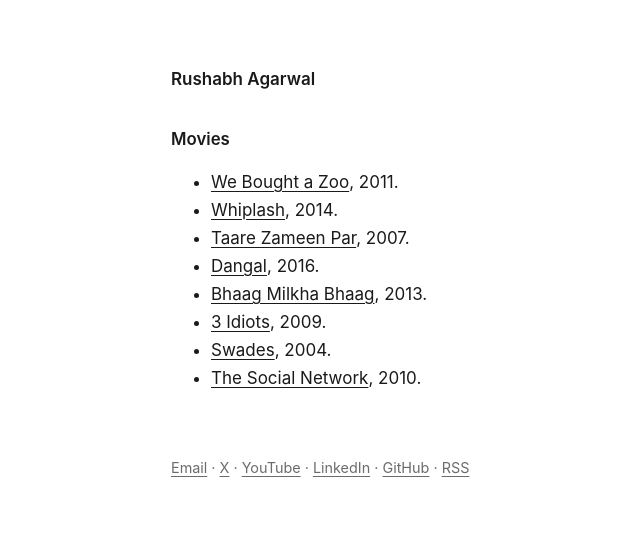
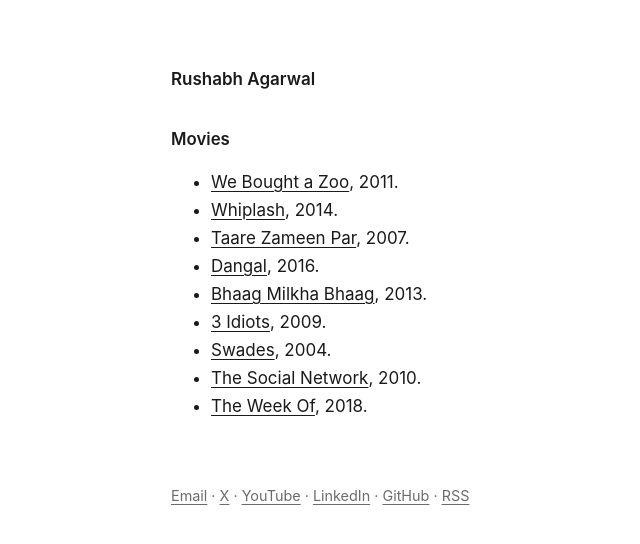
Before and after one commit to rushout09/rushout09.github.io, a Jekyll site: the page built from movies.md, in a window 1280 px wide. Shown: the top 544 px of the page, without its empty margins (149-789 px from the left). Built offline with Jekyll 4.4.1, drawn with Linux system fonts in a browser that asks for light colours.

Commit message:
Movies: add The Week Of

```diff
--- a/movies.md
+++ b/movies.md
@@ -16,3 +16,4 @@ permalink: /movies.html
 - [3 Idiots](https://letterboxd.com/film/3-idiots/), 2009.
 - [Swades](https://letterboxd.com/film/swades/), 2004.
 - [The Social Network](https://letterboxd.com/film/the-social-network/), 2010.
+- [The Week Of](https://letterboxd.com/film/the-week-of/), 2018.
```
